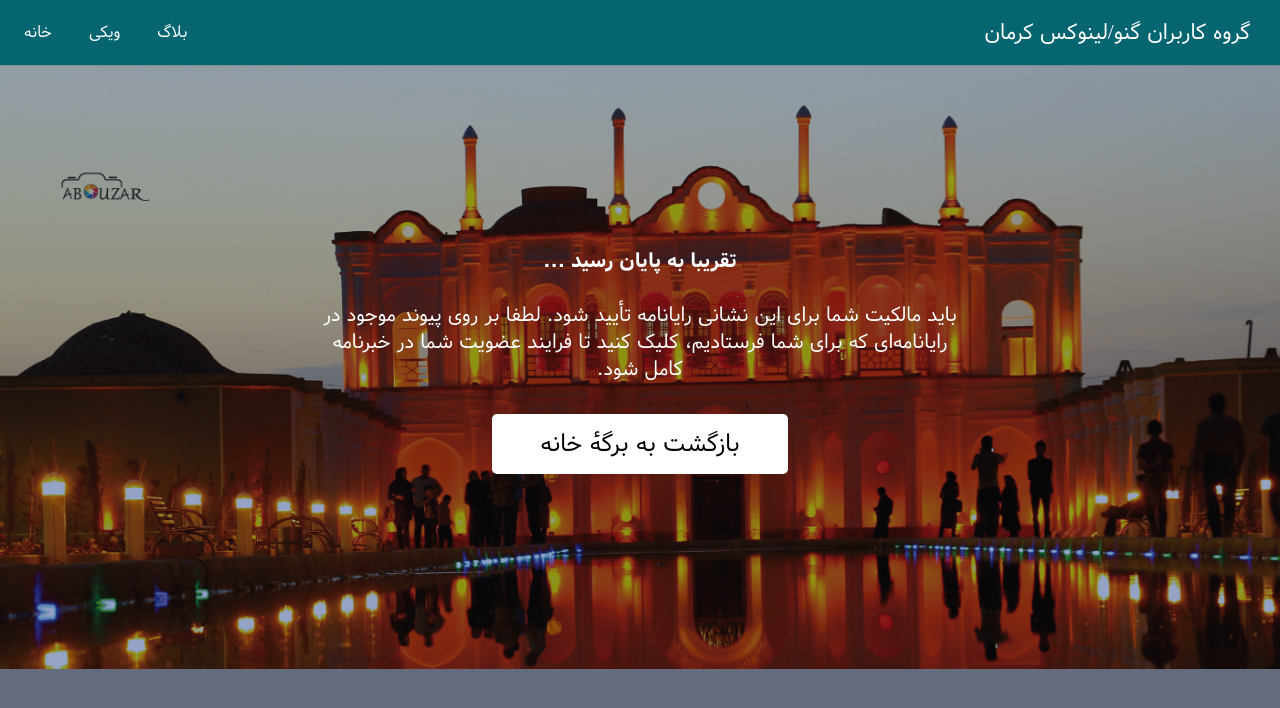
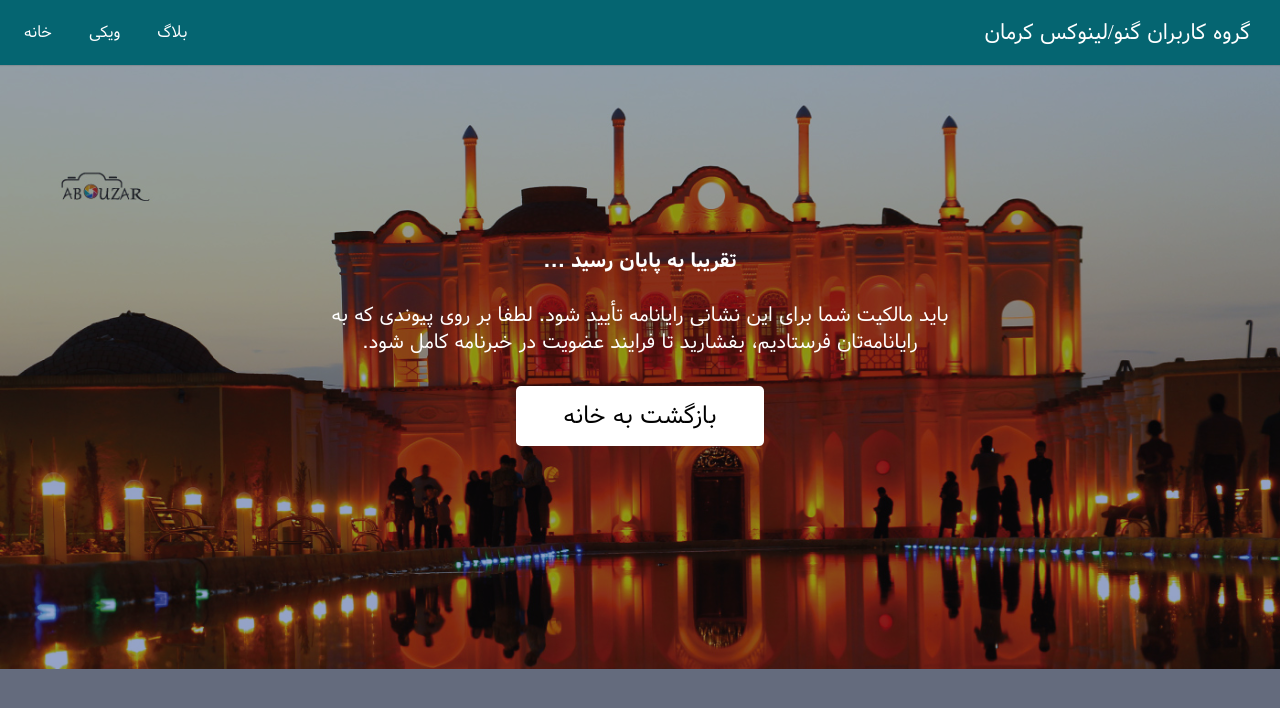
Before and after one commit to kermanlug/kermanlug.github.io, a plain HTML site: page thank-you.html in a window 1280 px wide. Drawn offline with Linux system fonts and the light colour scheme; some packages are replaced by stand-ins of ours; a script that the page names is missing.

Commit message:
better description

```diff
--- a/thank-you.html
+++ b/thank-you.html
@@ -30,10 +30,10 @@
     <div class="splash">
         <p>
         <b>تقریبا به پایان رسید ...</b><br><br>
-        باید مالکیت شما برای این نشانی رایانامه تأیید شود. لطفا بر روی پیوند موجود در رایانامه‌ای که برای شما فرستادیم، کلیک کنید تا فرایند عضویت شما در خبرنامه کامل شود.
+        باید مالکیت شما برای این نشانی رایانامه تأیید شود. لطفا بر روی پیوندی که به رایانامه‌تان فرستادیم، بفشارید تا فرایند عضویت در خبرنامه کامل شود.
         </p>
         <p>
-            <a href="http://klug.ir/" class="pure-button pure-button-primary" style="color: #000;">بازگشت به برگهٔ خانه</a>
+            <a href="http://klug.ir/" class="pure-button pure-button-primary" style="color: #000;">بازگشت به خانه</a>
         </p>
 
     </div>
```
